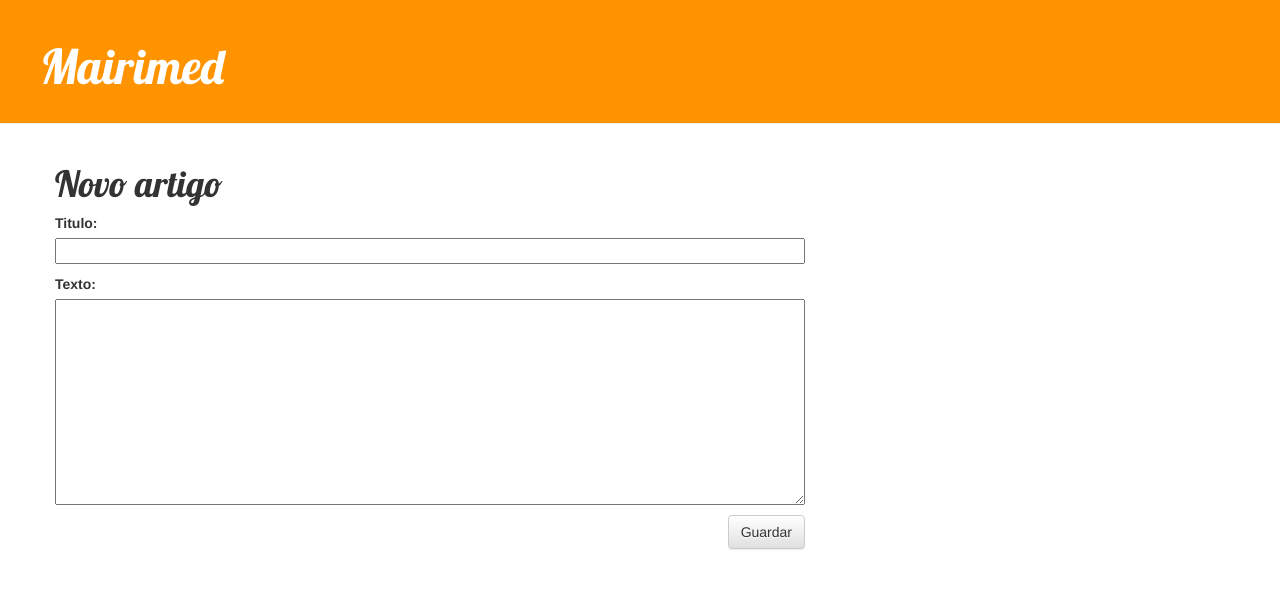
After one commit to thiagorocha06/mairimed-site, a Django app: page /artigo/novo/ in a window 1280 px wide. The commit adds this page. Shown: the top 589 px of the page. Run offline with Django 3.2, Linux system fonts and the light colour scheme; some libraries are stand-ins or nearby versions.

```diff
--- /dev/null
+++ b/artigos/forms.py
@@ -0,0 +1,8 @@
+from django import forms
+from .models import Artigo
+
+class ArtigoForm(forms.ModelForm):
+
+    class Meta:
+        model = Artigo
+        fields = ('titulo', 'texto')
--- a/artigos/templates/artigos/base.html
+++ b/artigos/templates/artigos/base.html
@@ -10,6 +10,9 @@
     </head>
     <body>
       <div class="page-header">
+        {% if user.is_authenticated %}
+          <a href="{% url 'novo_artigo' %}" class="top-menu"><span class="glyphicon glyphicon-plus"></span></a>
+        {% endif %}
         <h1><a href="/">Mairimed</a></h1>
       </div>
       <div class="content container">
--- a/artigos/templates/artigos/detalhe_artigo.html
+++ b/artigos/templates/artigos/detalhe_artigo.html
@@ -1,12 +1,15 @@
 {% extends 'artigos/base.html' %}
 
 {% block content %}
-    <div class="post">
+    <div class="artigo">
         {% if artigo.data_de_publicacao %}
             <div class="date">
                 {{ artigo.data_de_publicacao }}
             </div>
         {% endif %}
+        {% if user.is_authenticated %}
+          <a class="btn btn-default" href="{% url 'edicao_artigo' pk=artigo.pk %}"><span class="glyphicon glyphicon-pencil"></span></a>
+        {% endif %}
         <h1>{{ artigo.titulo }}</h1>
         <p>{{ artigo.texto|linebreaksbr }}</p>
     </div>
--- /dev/null
+++ b/artigos/templates/artigos/edicao_artigo.html
@@ -0,0 +1,9 @@
+{% extends 'artigos/base.html' %}
+
+{% block content %}
+    <h1>Novo artigo</h1>
+    <form method="POST" class="post-form">{% csrf_token %}
+        {{ form.as_p }}
+        <button type="submit" class="save btn btn-default">Guardar</button>
+    </form>
+{% endblock %}
--- a/artigos/templates/artigos/lista_artigos.html
+++ b/artigos/templates/artigos/lista_artigos.html
@@ -7,7 +7,6 @@
         {{ artigo.data_de_publicacao }}
       </div>
       <h1><a href="{% url 'detalhe_artigo' pk=artigo.pk %}">{{ artigo.titulo }}</a></h1>
-      <p>{{ artigo.texto|linebreaksbr }}</p>
     </div>
   {% endfor %}
 {% endblock content %}
--- a/artigos/urls.py
+++ b/artigos/urls.py
@@ -4,4 +4,7 @@ from . import views
 urlpatterns = [
     url(r'^$', views.lista_artigos, name='lista_artigos'),
     url(r'^artigo/(?P<pk>\d+)/$', views.detalhe_artigo, name='detalhe_artigo'),
+    url(r'^artigo/novo/$', views.novo_artigo, name='novo_artigo'),
+    url(r'^artigo/(?P<pk>\d+)/edicao/$', views.edicao_artigo, name='edicao_artigo'),
+
 ]
--- a/artigos/views.py
+++ b/artigos/views.py
@@ -2,6 +2,8 @@ from django.shortcuts import render
 from django.utils import timezone
 from .models import Artigo
 from django.shortcuts import render, get_object_or_404
+from .forms import ArtigoForm
+from django.shortcuts import redirect
 
 def lista_artigos(request):
     artigos	=	Artigo.objects.filter(data_de_publicacao__lte=timezone.now()).order_by('data_de_publicacao')
@@ -10,3 +12,30 @@ def lista_artigos(request):
 def detalhe_artigo(request, pk):
     artigo = get_object_or_404(Artigo, pk=pk)
     return render(request, 'artigos/detalhe_artigo.html', {'artigo': artigo})
+
+def novo_artigo(request):
+    if request.method == "POST":
+        form = ArtigoForm(request.POST)
+        if form.is_valid():
+            artigo = form.save(commit=False)
+            artigo.author = request.user
+            artigo.data_de_publicacao = timezone.now()
+            artigo.save()
+            return redirect('detalhe_artigo', pk=artigo.pk)
+    else:
+        form = ArtigoForm()
+    return render(request, 'artigos/edicao_artigo.html', {'form': form})
+
+def edicao_artigo(request, pk):
+    artigo = get_object_or_404(Artigo, pk=pk)
+    if request.method == "POST":
+        form = ArtigoForm(request.POST, instance=artigo)
+        if form.is_valid():
+            artigo = form.save(commit=False)
+            artigo.author = request.user
+            artigo.published_date = timezone.now()
+            artigo.save()
+            return redirect('detalhe_artigo', pk=artigo.pk)
+    else:
+        form = ArtigoForm(instance=artigo)
+    return render(request, 'artigos/edicao_artigo.html', {'form': form})
```
